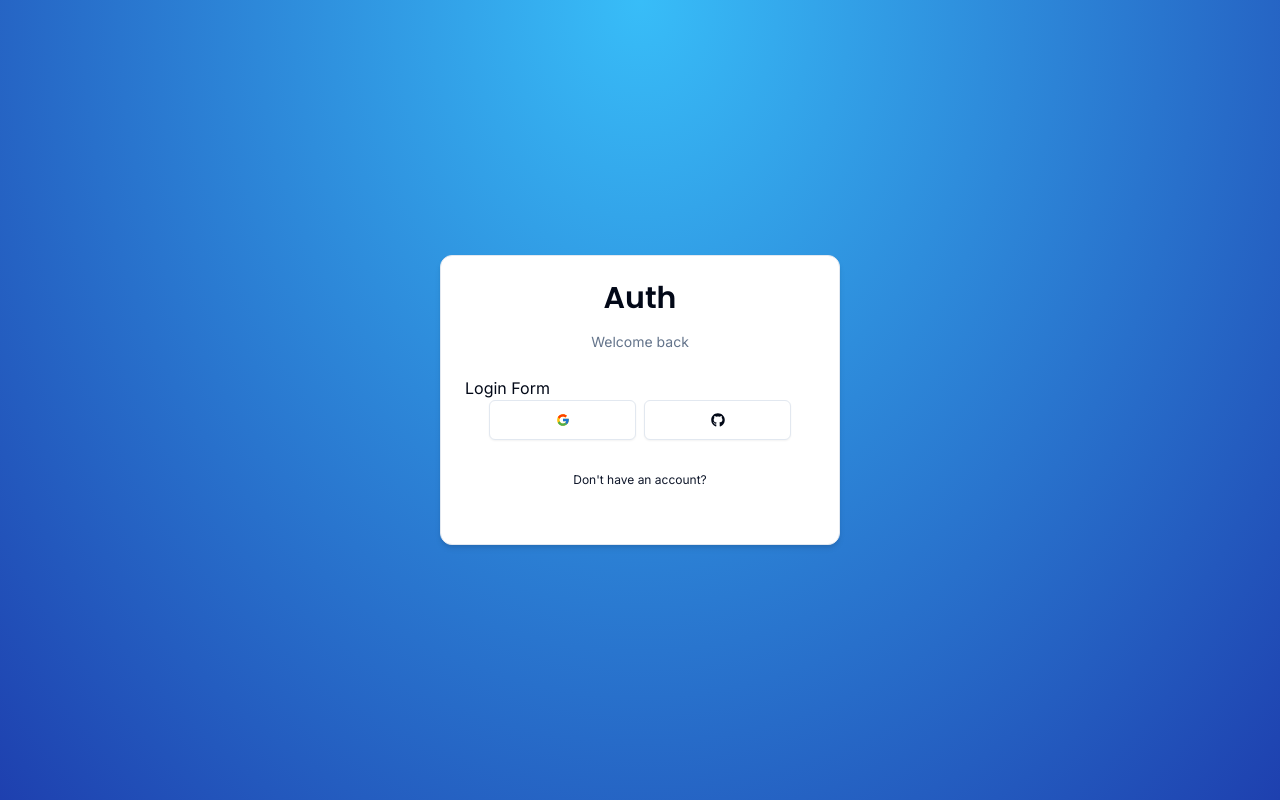
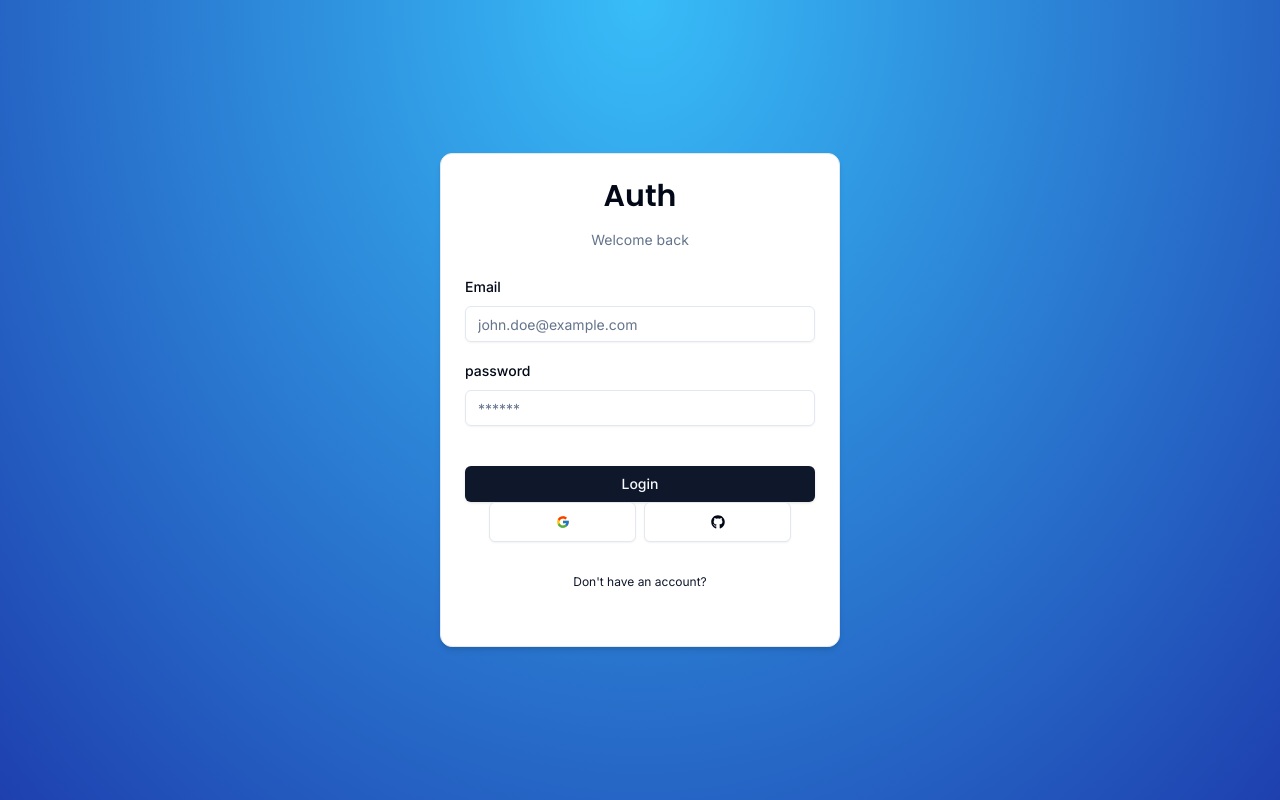
Before and after one commit to moisesmelllo/next-auth, a Next.js app: page /auth/login in a window 1280 px wide. Built offline with nearby package versions, Linux system fonts and the light colour scheme.

Commit message:
feat: LoginForm

```diff
--- a/src/components/auth/LoginForm.tsx
+++ b/src/components/auth/LoginForm.tsx
@@ -1,6 +1,55 @@
-import { CardWrapper } from "./CardWrapper"
+'use client'
+
+import * as z from 'zod'
+
+import { useState, useTransition } from 'react';
+
+import {useForm} from 'react-hook-form';
+import { zodResolver } from '@hookform/resolvers/zod';
+
+import { LoginSchema } from '@/schemas';
+import { Input } from '../ui/input';
+
+import {
+  Form,
+  FormControl,
+  FormField,
+  FormItem,
+  FormLabel,
+  FormMessage,
+} from '@/components/ui/form';
+
+import { CardWrapper } from "./CardWrapper";
+import { Button } from '../ui/button';
+import { FormError } from '../form-error';
+import { FormSucess } from '../form-sucess';
+import { login } from '@/actions/login';
 
 export const LoginForm = () => {
+  const [error, setError] = useState<string |undefined>('')
+  const [success, setSucess] = useState<string |undefined>('')
+  const [isPending, startTransition] = useTransition();
+
+  const form = useForm<z.infer<typeof LoginSchema>>({
+    resolver: zodResolver(LoginSchema),
+    defaultValues: {
+      email: '',
+      password: '',
+    }
+  })
+
+  const onSubmit = (values: z.infer<typeof LoginSchema>) => {
+    setError('')
+    setSucess('')
+    startTransition(() => {
+      login(values)
+      .then((data) => {
+        setError(data.error);
+        setSucess(data.success)
+      })
+    })
+  }
+
   return (
     <CardWrapper
       headerLabel="Welcome back"
@@ -8,7 +57,60 @@ export const LoginForm = () => {
       backButtonHref="/auth/register"
       showSocial
     >
-      Login Form
+      <Form {...form}>
+        <form
+          onSubmit={form.handleSubmit(onSubmit)}
+          className='space-y-6'
+        >
+          <div className='mb-4 space-y-4'>
+            <FormField
+              control={form.control}
+              name='email'
+              render={({field}) => (
+                <FormItem>
+                  <FormLabel>Email</FormLabel>
+                  <FormControl>
+                    <Input
+                      disabled={isPending}
+                      {...field}
+                      placeholder='john.doe@example.com'
+                      type='email'
+                    />
+                  </FormControl>
+                  <FormMessage />
+                </FormItem>
+              )}
+            />
+            <FormField
+              control={form.control}
+              name='password'
+              render={({field}) => (
+                <FormItem>
+                  <FormLabel>password</FormLabel>
+                  <FormControl>
+                    <Input
+                      disabled={isPending}
+                      {...field}
+                      placeholder='******'
+                      type='password'
+                    />
+                  </FormControl>
+                  <FormMessage />
+                </FormItem>
+              )}
+            />
+          </div>
+          <FormError message={error}/>
+          <FormSucess message={success}/>
+          <Button
+            disabled={isPending}
+            type='submit'
+            className='w-full'
+          >
+            Login
+          </Button>
+        </form>
+      </Form>
     </CardWrapper>
 
   )
```
